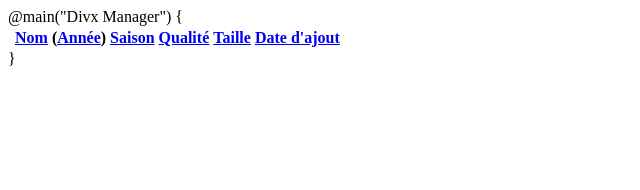
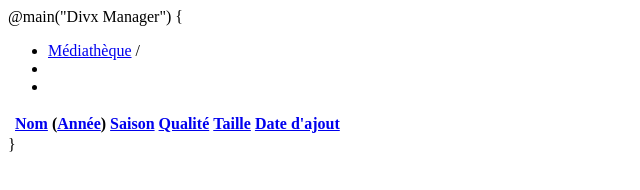
Before and after one commit to julien-lafont/Divx-Manager, a plain HTML site: page app/views/index.scala.html in a window 1280 px wide. Shown: the whole page, without its empty margins (0-640 px from the left). Drawn offline with Linux system fonts and the light colour scheme.

Commit message:
Fix HTML

```diff
--- a/app/views/index.scala.html
+++ b/app/views/index.scala.html
@@ -1,6 +1,12 @@
 @main("Divx Manager") {
 
-	<table class="table table-striped">
+  <ul class="breadcrumb">
+    <li><a href="/">Médiathèque</a> <span class="divider">/</span></li>
+    <li id="n2"></li>
+    <li id="n3"></li>
+  </ul>
+
+  <table class="table table-striped">
 		<thead>
 			<th></th>
 			<th><a href="#" class="link-reload" data-column="name" data-order="asc">Nom</a> (<a href="#" class="link-reload" data-column="year" data-order="asc">Année</a>)</th>
```
Also changed, not shown: app/views/main.scala.html (+3 -7 lines), 1 other file.
